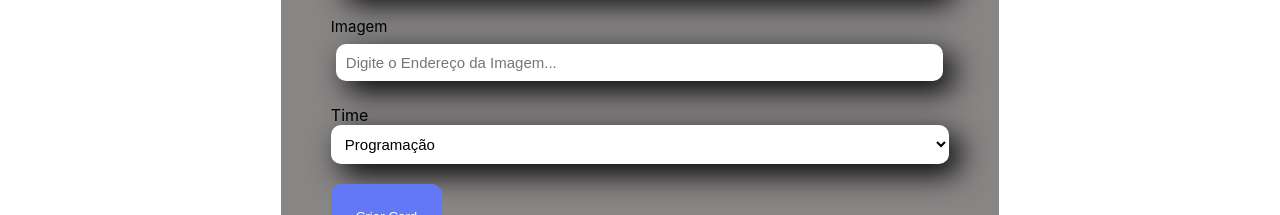
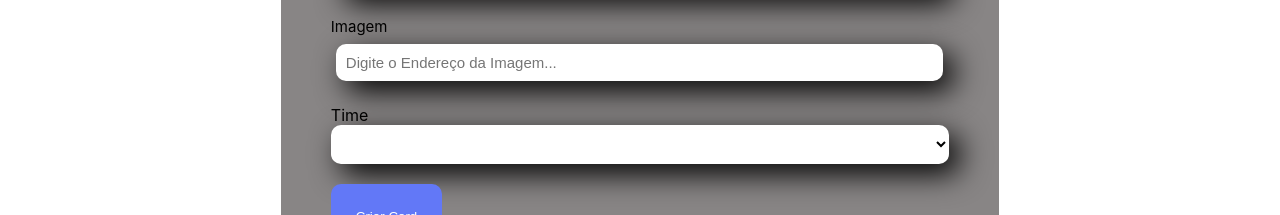
Before and after one commit to Thiago-Maximo/React-Desenvolvendo-Com-Java-Script_Alura, a React (Create React App) app in the folder organo/: page / in a window 1280 px wide. Shown: the part 860-1075 px from the top of the page. Built offline with nearby package versions, Linux system fonts and the light colour scheme.

Commit message:
Consertado alguns erros e feito melhorias
Agora o combo box dos times fica limpo quando o form é enviado.
N da mais erro de de key prop

```diff
--- a/organo/src/App.js
+++ b/organo/src/App.js
@@ -10,7 +10,6 @@
   const [colaboradores, setColaboradores] = useState([])
 
   const aoNovoColocaboradorAdicionado = (colaborador) => {
-    console.log(colaborador)
     setColaboradores([...colaboradores, colaborador])
   }
 
--- a/organo/src/Componentes/Colaborador/index.js
+++ b/organo/src/Componentes/Colaborador/index.js
@@ -1,10 +1,10 @@
 import './colaborador.css'
 
-const Colaborador = ({nome, imagem, cargo}) => {
+const Colaborador = ({nome, imagem, cargo, corDeFundo}) => {
     return (
         <>
             <div className='colaborador'>
-                <div className='cabecalho'>
+                <div className='cabecalho' style={{backgroundColor: corDeFundo}}>
                     <img src={imagem} alt={nome}></img>
                 </div>
 
--- a/organo/src/Componentes/ListaSuspensa/index.js
+++ b/organo/src/Componentes/ListaSuspensa/index.js
@@ -7,8 +7,9 @@
       <select
         onChange={evento => props.aoAlterado(evento.target.value)}
         required={props.required}
-        value={props.value}
+        value={props.valor}
       >
+        <option value=''></option>
         {props.itens.map(item => <option key={item}>{item}</option>)}
       </select>
     </div>
--- a/organo/src/Componentes/Time/index.js
+++ b/organo/src/Componentes/Time/index.js
@@ -8,7 +8,7 @@
         <section className='time' style={{backgroundColor: props.corSecundaria, color: props.corPrimaria}}>
             <h3 style={{borderColor: props.corPrimaria}}>{props.nome}</h3>
             <div className='colaboradores'>
-                {props.colaboradores.map(colaborador => <Colaborador nome = {colaborador.nome} cargo = {colaborador.cargo} imagem = {colaborador.imagem}></Colaborador>)}
+                {props.colaboradores.map(colaborador => <Colaborador corDeFundo={props.corPrimaria} key={colaborador.nome} nome = {colaborador.nome} cargo = {colaborador.cargo} imagem = {colaborador.imagem}></Colaborador>)}
             </div>
         </section>
     )
```
